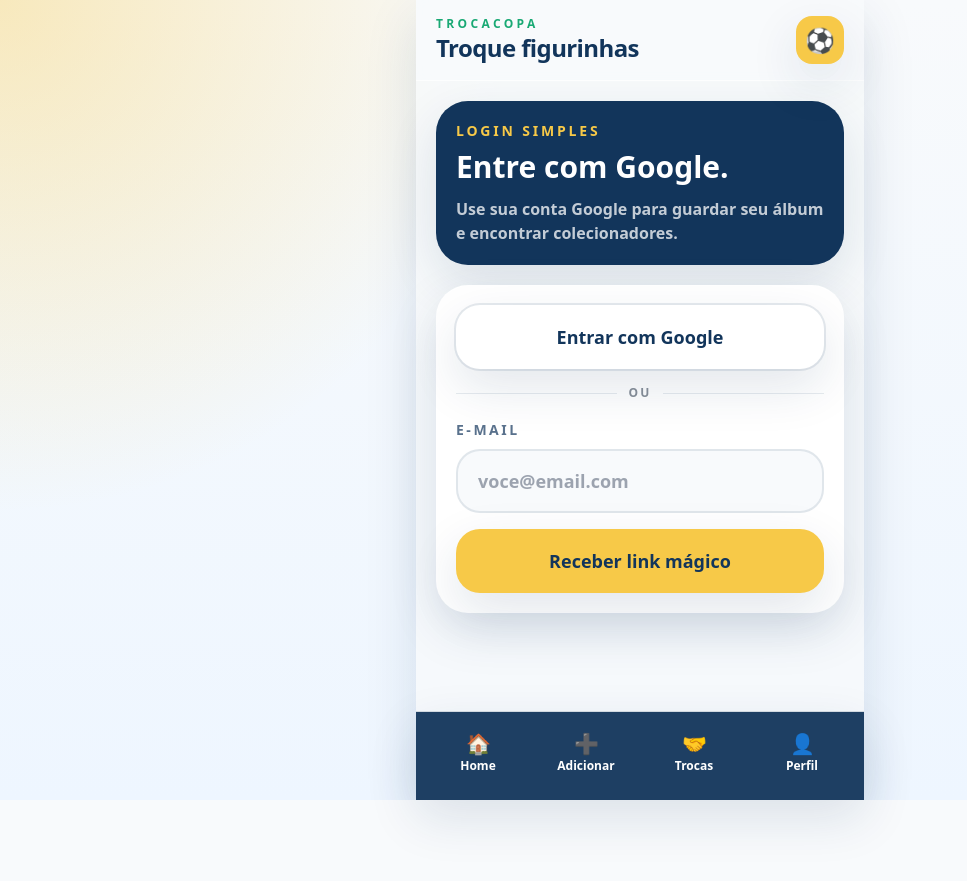
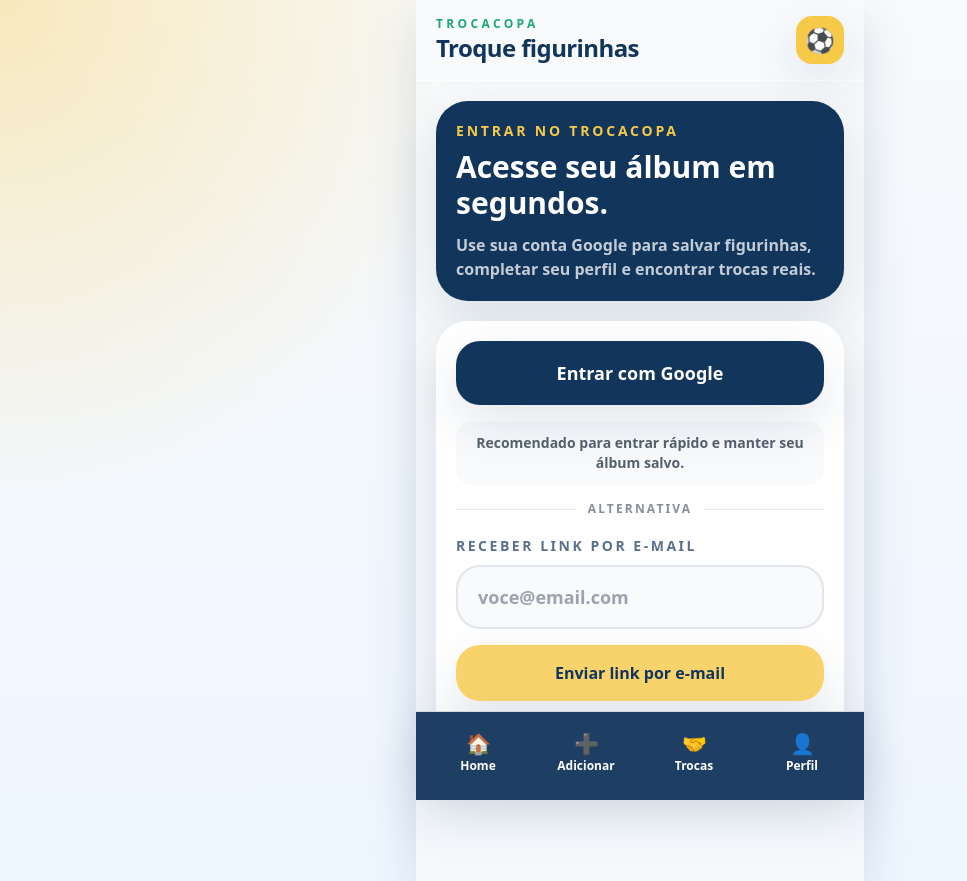
Before and after one commit to Cremonez07/troca-figurinhas, a Next.js app: page /login in a window 1280 px wide. Shown: the whole page, without its empty margins (0-967 px from the left). Before the commit the page ends 800 px from the top, so only its background shows below. Built offline with nearby package versions, Linux system fonts and the light colour scheme; no server answers.

Commit message:
Melhora UX da tela de login

```diff
--- a/src/app/login/page.tsx
+++ b/src/app/login/page.tsx
@@ -20,15 +20,15 @@
     <div className="space-y-5">
       <section className="rounded-[2rem] bg-deep p-5 text-white shadow-soft">
         <p className="text-sm font-black uppercase tracking-[0.2em] text-gold">
-          Login simples
+          Entrar no TrocaCopa
         </p>
 
         <h2 className="mt-2 text-3xl font-black">
-          Entre com Google.
+          Acesse seu álbum em segundos.
         </h2>
 
         <p className="mt-3 font-semibold text-white/75">
-          Use sua conta Google para guardar seu álbum e encontrar colecionadores.
+          Use sua conta Google para salvar figurinhas, completar seu perfil e encontrar trocas reais.
         </p>
       </section>
 
--- a/src/components/login-form.tsx
+++ b/src/components/login-form.tsx
@@ -31,16 +31,20 @@
       <form action={signInWithGoogle}>
         <button
           type="submit"
-          className="min-h-16 w-full rounded-3xl bg-white px-5 text-lg font-black text-deep shadow-soft ring-2 ring-deep/10"
+          className="min-h-16 w-full rounded-3xl bg-deep px-5 text-lg font-black text-white shadow-soft"
         >
           Entrar com Google
         </button>
       </form>
 
+      <p className="rounded-2xl bg-ice px-4 py-3 text-center text-sm font-semibold text-ink/70">
+        Recomendado para entrar rápido e manter seu álbum salvo.
+      </p>
+
       <div className="flex items-center gap-3">
         <div className="h-px flex-1 bg-deep/10" />
         <span className="text-xs font-black uppercase tracking-[0.18em] text-ink/50">
-          ou
+          alternativa
         </span>
         <div className="h-px flex-1 bg-deep/10" />
       </div>
@@ -48,7 +52,7 @@
       <form action={formAction} className="space-y-4">
         <label className="block">
           <span className="text-sm font-black uppercase tracking-[0.18em] text-deep/70">
-            E-mail
+            Receber link por e-mail
           </span>
 
           <input
@@ -64,14 +68,18 @@
         <button
           type="submit"
           disabled={isDisabled}
-          className="min-h-16 w-full rounded-3xl bg-gold px-5 text-lg font-black text-deep shadow-soft disabled:opacity-60"
+          className="min-h-14 w-full rounded-3xl bg-gold/80 px-5 text-base font-black text-deep shadow-soft disabled:opacity-60"
         >
           {pending
             ? "Enviando..."
             : cooldown > 0
             ? `Reenviar em ${cooldown}s`
-            : "Receber link mágico"}
+            : "Enviar link por e-mail"}
         </button>
+
+        <p className="text-center text-xs font-semibold text-ink/50">
+          O e-mail pode demorar ou ter limite de envio. Prefira o Google.
+        </p>
 
         {state.message ? (
           <p
```
